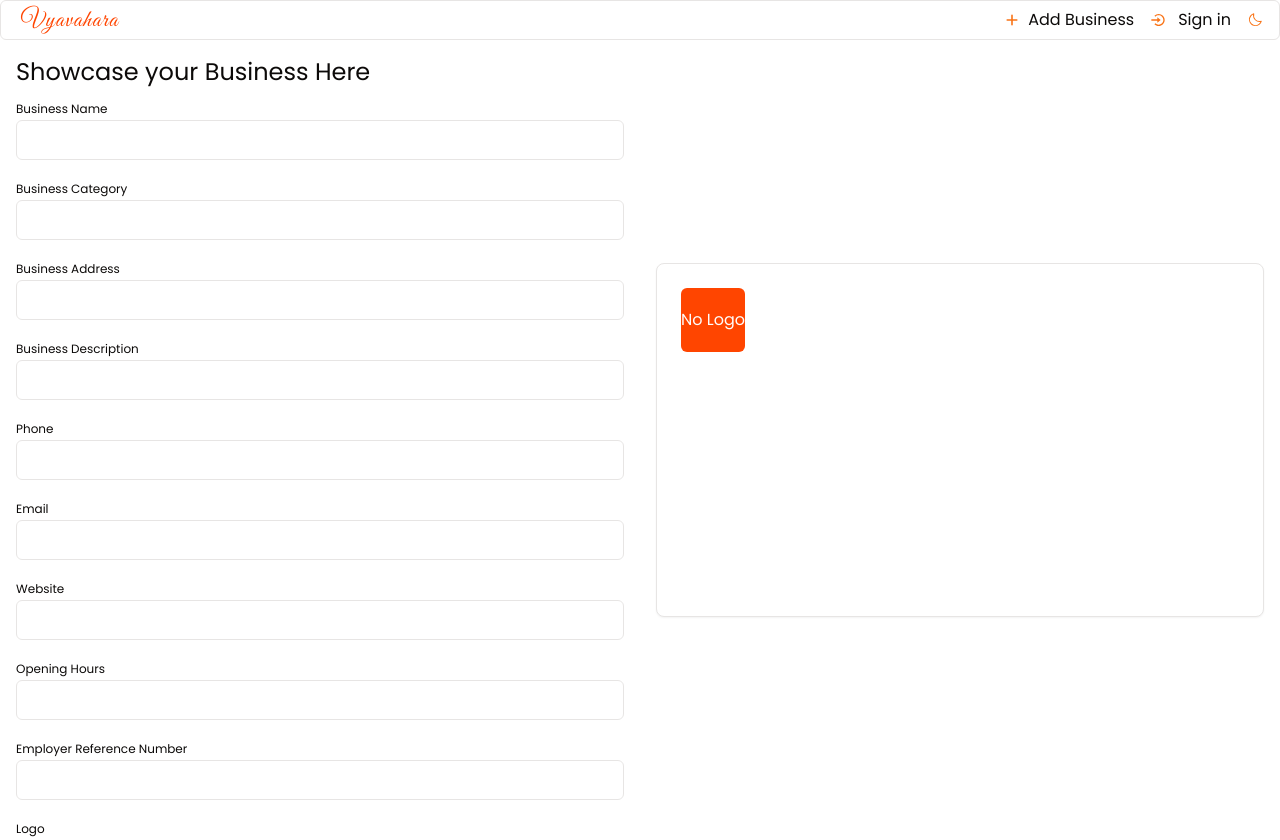
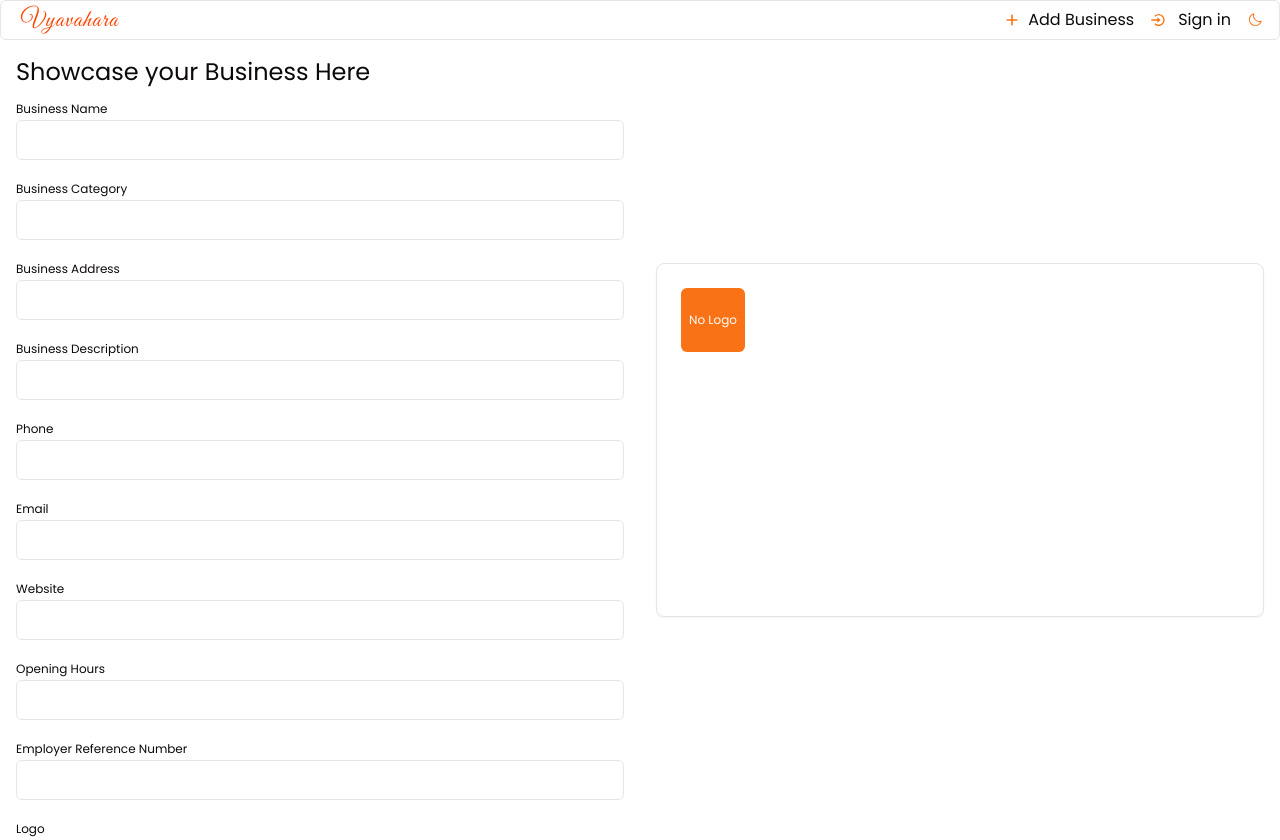
Before and after one commit to Nimira43/Vyavahara, a Next.js app: page /business/add in a window 1280 px wide. Built offline with nearby package versions, Linux system fonts and the light colour scheme; no server answers.

Commit message:
Updated CardHeader logo styling.

```diff
--- a/components/business/preview/preview-card.tsx
+++ b/components/business/preview/preview-card.tsx
@@ -26,9 +26,9 @@ export default function PreviewCard({ business }: { business: BusinessState }) {
             />
           ) : (
             <div
-              className='w-full h-full bg-main flex items-center justify-center'
+              className='w-full h-full bg-main-light flex items-center justify-center'
             >
-              <span className='text-light'>No Logo</span>
+              <span className='text-light text-xs'>No Logo</span>
             </div>
           )}
         </div>
--- a/tailwind.config.ts
+++ b/tailwind.config.ts
@@ -11,6 +11,7 @@ const config: Config = {
   	extend: {
 			colors: {
 				'main': '#ff4500',
+				'main-light': '#f97316',
 				'support': '#008080',
 				'light': '#fffcfa',
 				'dark': '#111',
```
